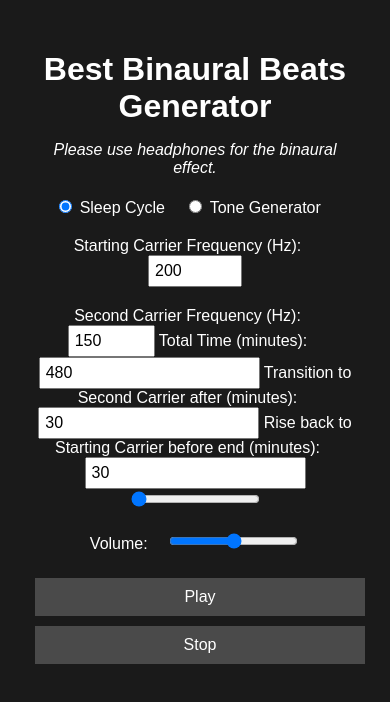
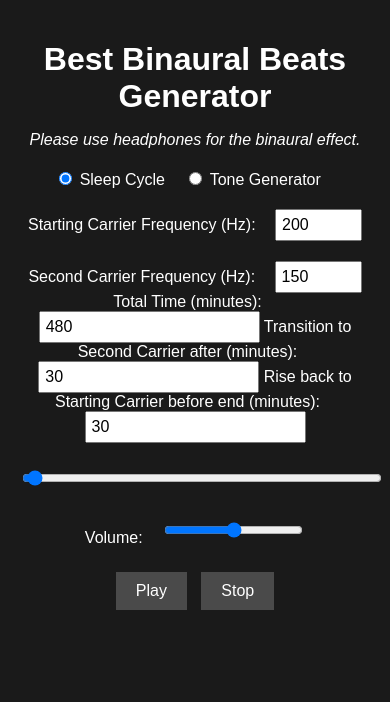
Before and after one commit to jasonbra1n/binaural-beats, a plain HTML site: page index.html in a window 390 px wide. Shown: the top 702 px of the page. Drawn offline with nearby package versions, Linux system fonts and the light colour scheme.

Commit message:
Update style.css

```diff
--- a/style.css
+++ b/style.css
@@ -22,7 +22,7 @@ h1 {
   margin-bottom: 20px;
 }
 
-.mode-selection, .carrier-frequency, .volume-control, .controls {
+.mode-selection, .carrier-frequency, .volume-control, .controls, .timeline {
   margin: 20px 0;
 }
 
@@ -30,18 +30,9 @@ label {
   margin-right: 15px;
 }
 
-input[type="number"], select {
+input[type="number"], select, input[type="range"] {
   padding: 5px;
   font-size: 1em;
-}
-
-.carrier-frequency input {
-  width: 80px;
-}
-
-.carrier-frequency .note {
-  font-size: 0.8em;
-  color: #aaa;
 }
 
 button {
@@ -58,11 +49,10 @@ button:hover {
   background-color: #666;
 }
 
-@media (max-width: 480px) {
-  .container {
-    padding: 10px;
-  }
-  button {
-    width: 100%;
-  }
+.timeline input[type="range"] {
+  width: 100%;
 }
+
+.visualization {
+  margin-top: 20px;
+}
```
